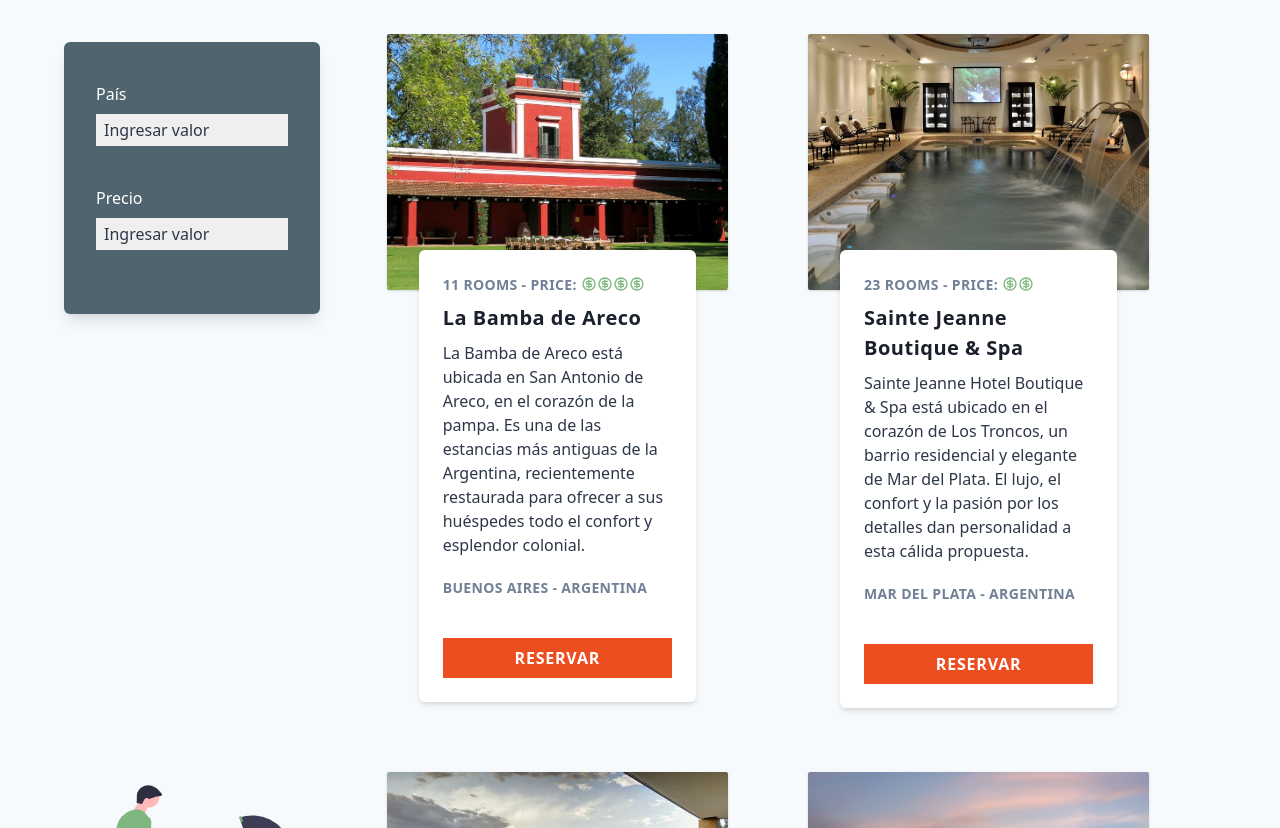
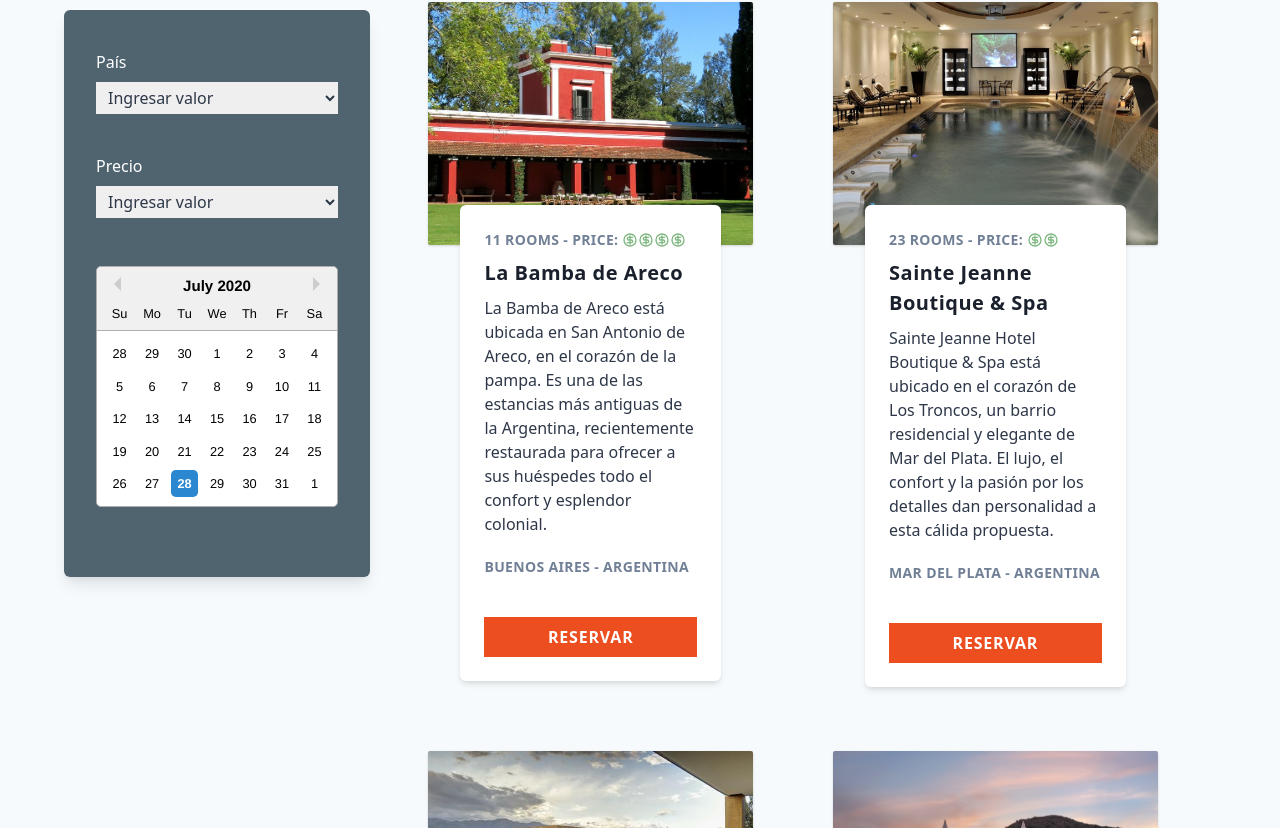
Before and after one commit to leotocca/room-reservation, a React app: page / in a window 1280 px wide. Shown: the part 1172-2000 px from the top of the page. Built offline with nearby package versions, Linux system fonts and the light colour scheme.

Commit message:
Added datepicker to the project

```diff
--- a/package.json
+++ b/package.json
@@ -28,9 +28,8 @@
     "webpack-dev-server": "^3.11.0"
   },
   "dependencies": {
-    "date-fns": "^2.14.0",
     "react": "^16.13.1",
-    "react-date-range": "^1.0.3",
+    "react-datepicker": "^3.1.3",
     "react-dom": "^16.13.1"
   },
   "description": ""
--- a/src/components/App.js
+++ b/src/components/App.js
@@ -11,6 +11,8 @@ class App extends React.Component {
     hotels: undefined,
     priceFilter: undefined,
     countryFilter: undefined,
+    startDate: undefined,
+    endDate: undefined,
   };
 
   componentDidMount() {
@@ -19,6 +21,11 @@ class App extends React.Component {
 
   handleFilters = (event) => {
     this.setState({ [event.target.name]: event.target.value });
+  };
+
+  setDates = (dates) => {
+    const [start, end] = dates;
+    this.setState({ startDate: start, endDate: end });
   };
 
   filterData = () => {
@@ -40,6 +47,7 @@ class App extends React.Component {
 
   render() {
     let dataToShow = this.filterData();
+    console.log("Datatoshow:", dataToShow);
 
     return (
       <div className="w-full flex justify-center items-center flex-col bg-gray-100 antialiased text-gray-800">
@@ -50,17 +58,19 @@ class App extends React.Component {
               Amaze yourself with our resorts
             </h3>
           </div>
-          <div className="flex w-full mt-32">
+          <div className="flex w-full mt-24">
             <div className="w-1/4">
               <div className="sticky top-0 -mr-16 ml-16 z-10">
-                <Filters handleFilters={this.handleFilters} />
-              </div>
-              <div className="flex flex-col items-center relative -mr-16 ml-16 mt-20">
-                <Drawings />
+                <Filters
+                  handleFilters={this.handleFilters}
+                  setDates={this.setDates}
+                  startDate={this.state.startDate}
+                  endDate={this.state.endDate}
+                />
               </div>
             </div>
             <div className="w-full flex flex-wrap justify-center">
-              {dataToShow &&
+              {dataToShow ? (
                 dataToShow.map((hotel) => (
                   <HotelCard
                     key={hotel.slug}
@@ -72,16 +82,23 @@ class App extends React.Component {
                     country={hotel.country}
                     price={hotel.price}
                   />
-                ))}
+                ))
+              ) : (
+                <div>
+                  <h1>No hotels match your search! Please, try another one!</h1>
+                </div>
+              )}
             </div>
           </div>
         </div>
-
         <div className="w-full h-24 bg-gray-200 flex justify-center items-center flex-col sticky top-0 z-20"></div>
         <div className="w-full md:w-5/6 flex justify-center items-center"></div>
       </div>
     );
   }
+  // <div className="flex flex-col items-center relative -mr-16 ml-16 mt-20">
+  //   <Drawings />
+  // </div>
 }
 
 export default App;
--- a/src/components/Filters.js
+++ b/src/components/Filters.js
@@ -1,13 +1,14 @@
 import React from "react";
+import DatePicker from "react-datepicker";
+import "react-datepicker/dist/react-datepicker.css";
 
-const Filters = (props) => {
-  return (
+const Filters = (props) => (
   <div className="flex w-full flex-col justify-center items-end">
     <form className="bg-cadetgray rounded-md shadow-lg flex flex-col justify-center px-8 pb-16 pt-10 mt-10 w-full">
       <div className="flex flex-col items-start justify-center w-full ">
         <label className="text-white">País</label>
         <select
-            className="w-full mt-2 py-1 px-2 border-none appearance-none"
+          className="w-full mt-2 py-1 px-2 border-none "
           name="countryFilter"
           onChange={props.handleFilters}
         >
@@ -47,7 +48,7 @@ const Filters = (props) => {
       <div className="flex flex-col items-start justify-center w-full mt-10">
         <label className="text-white">Precio</label>
         <select
-            className="w-full mt-2 py-1 px-2 border-none appearance-none"
+          className="w-full mt-2 mb-12 py-1 px-2 border-none "
           name="priceFilter"
           onChange={props.handleFilters}
         >
@@ -60,10 +61,20 @@ const Filters = (props) => {
           <option value="3">3</option>
           <option value="4">4</option>
         </select>
+        <DatePicker
+          onChange={props.setDates}
+          showPopperArrow={false}
+          closeOnScroll={true}
+          startDate={props.startDate}
+          endDate={props.endDate}
+          shouldCloseOnSelect={false}
+          selectsRange
+          inline
+          className="mt-10 w-full"
+        />
       </div>
     </form>
   </div>
 );
-};
 
 export default Filters;
--- a/src/components/HotelCard.js
+++ b/src/components/HotelCard.js
@@ -23,7 +23,7 @@ const HotelCard = (props) => (
                 viewBox="0 0 24 24"
               >
                 <path
-                  class="heroicon-ui"
+                  className="heroicon-ui"
                   d="M12 22a10 10 0 1 1 0-20 10 10 0 0 1 0 20zm0-2a8 8 0 1 0 0-16 8 8 0 0 0 0 16zm1-11v2h1a3 3 0 0 1 0 6h-1v1a1 1 0 0 1-2 0v-1H8a1 1 0 0 1 0-2h3v-2h-1a3 3 0 0 1 0-6h1V6a1 1 0 0 1 2 0v1h3a1 1 0 0 1 0 2h-3zm-2 0h-1a1 1 0 1 0 0 2h1V9zm2 6h1a1 1 0 0 0 0-2h-1v2z"
                 />
               </svg>
--- a/src/components/drawings/Drawings.js
+++ b/src/components/drawings/Drawings.js
@@ -13,27 +13,27 @@ const Drawings = () => (
       <BarbacueDraw />
     </div>
 
-    <div className="mt-112">
+    <div className="mt-128">
       <CabinDraw />
     </div>
 
-    <div className="mt-112">
+    <div className="mt-128">
       <DayOffDraw />
     </div>
 
-    <div className="mt-112">
+    <div className="mt-128">
       <MomentsDraw />
     </div>
 
-    <div className="mt-112">
+    <div className="mt-128">
       <TrueLoveDraw />
     </div>
 
-    <div className="mt-112">
+    <div className="mt-128">
       <SnowGamesDraw />
     </div>
 
-    <div className="mt-112">
+    <div className="mt-128">
       <CupOfTeaDraw />
     </div>
   </div>
--- a/src/styles.css
+++ b/src/styles.css
@@ -8,3 +8,22 @@
 html {
   scroll-behavior: smooth;
 }
+
+::-webkit-scrollbar {
+  width: 5px;
+}
+
+::-webkit-scrollbar-track {
+  @apply shadow-md;
+  @apply rounded-md;
+  @apply bg-gray-100;
+}
+
+::-webkit-scrollbar-thumb {
+  @apply bg-cadetgray;
+  @apply rounded-md;
+}
+
+::-webkit-scrollbar-thumb:hover {
+  @apply bg-gray-800;
+}
--- a/tailwind.config.js
+++ b/tailwind.config.js
@@ -15,6 +15,7 @@ module.exports = {
         "5/6": "83.333333%",
         "96": "24rem",
         "112": "30rem",
+        "128": "34rem",
       },
     },
   },
```
Lines whose indentation alone changed are shown as unchanged.
